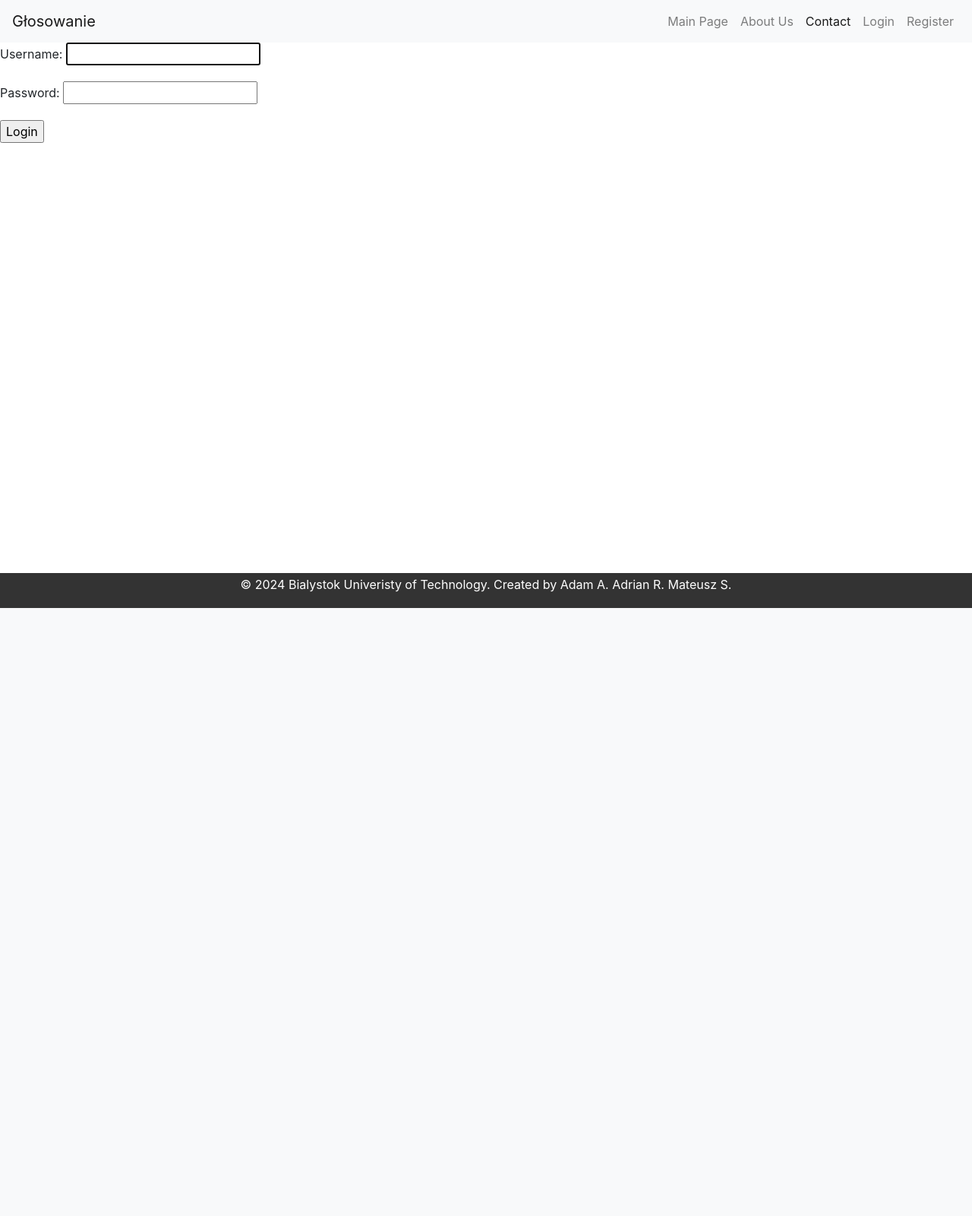
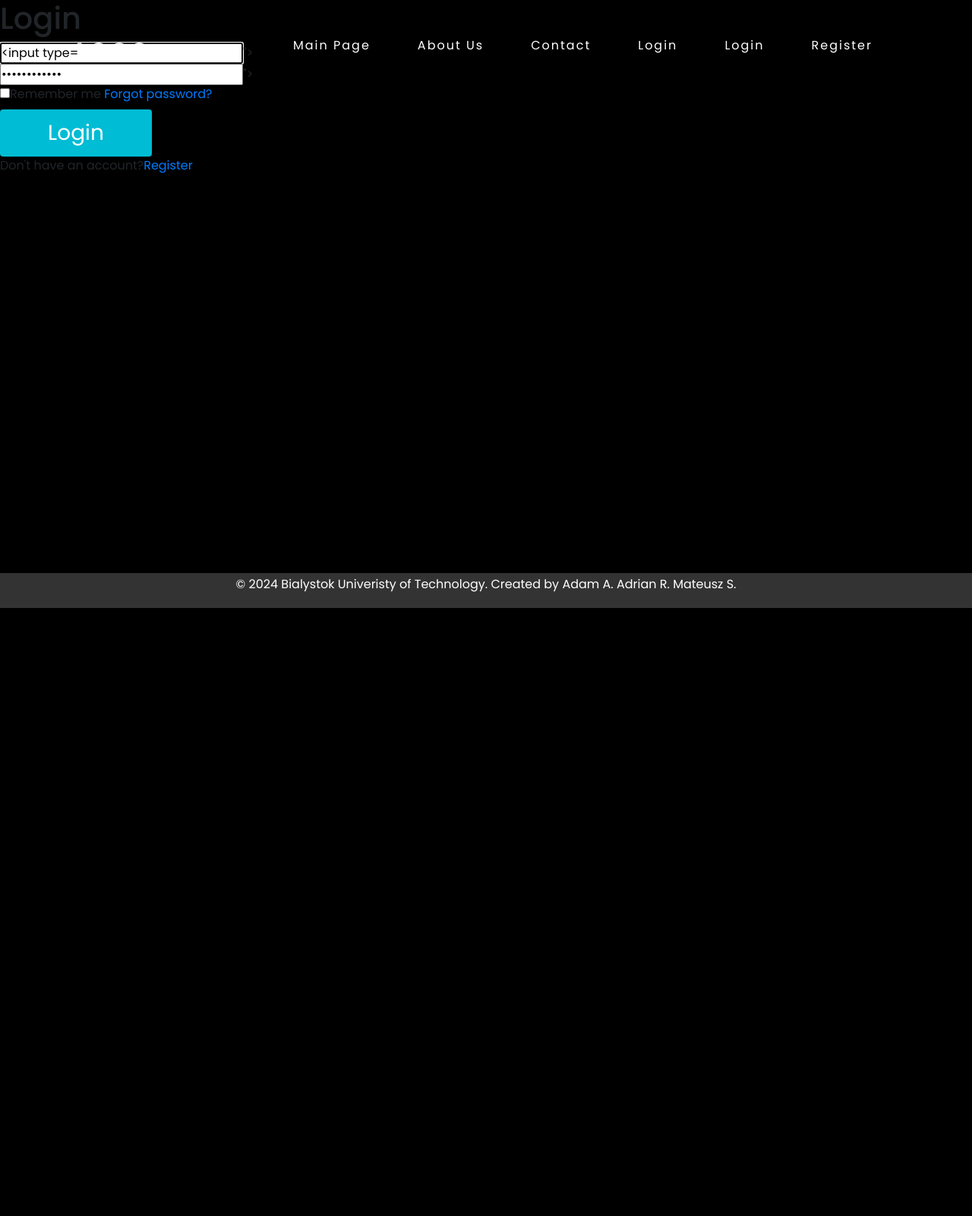
Before and after one commit to adrianapps/votingsystem, a Django app: page /login in a window 1280 px wide. Shown: the whole page at 76% size. Before the commit the page ends 800 px from the top, so only its background shows below. Run offline with Django 5.2, Linux system fonts and the light colour scheme; some libraries are stand-ins or nearby versions.

Commit message:
fixed navbar

```diff
--- a/account/templates/account/login.html
+++ b/account/templates/account/login.html
@@ -1,11 +1,29 @@
 {% extends 'election/base.html' %}
-
+<link href="https://unpkg.com/boxicons@2.1.4/css/boxicons.min.css" rel="stylesheet">
 {% block content %}
 
-    <form method="POST">
-        {% csrf_token %}
-        {{ form.as_p }}
-        <input type="submit" value="Login">
-    </form>
+    <div class="wrapper"?
+        <form method="POST">
+            {% csrf_token %}
+            <h1>Login</h1>
+            <div class="input-box">
+                <input type="text" placeholder="Username" required value="{{form.username}}">
+                <i class="bx bxs-user"></i>
+            </div>
+            <div class="input-box">
+                <input type="password" placeholder="Password" required value="{{form.password}}">
+                <i class="bx bxs-lock-alt"></i>
+            </div>
+            <div class="remember-forgot">
+                <label><input type="checkbox">Remember me</label>
+                <a href="#">Forgot password?</a>
+            </div>
+            <button type="submit" class="btn">Login</button>
+            <div class="register-link">
+                <p>Don't have an account?<a href="#">Register</a></p>
+            </div>
+        </form>
+
+    </div>
 
 {% endblock %}
--- a/election/templates/election/base.html
+++ b/election/templates/election/base.html
@@ -4,46 +4,33 @@
 <head>
     <meta charset="UTF-8">
     <meta name="viewport" content="width=device-width, initial-scale=1.0">
-    <title>Kontakt</title>
+    <title>Contact</title>
     <link href="https://stackpath.bootstrapcdn.com/bootstrap/4.5.2/css/bootstrap.min.css" rel="stylesheet">
     <link rel="stylesheet" href="/static/css/styles.css">
 </head>
 <body>
-<nav class="navbar navbar-expand-lg navbar-light bg-light">
-    <a class="navbar-brand" href="#">Głosowanie</a>
-    <button class="navbar-toggler" type="button" data-toggle="collapse" data-target="#navbarSupportedContent"
-            aria-controls="navbarSupportedContent" aria-expanded="false" aria-label="Toggle navigation">
-        <span class="navbar-toggler-icon"></span>
-    </button>
-
-    <div class="collapse navbar-collapse" id="navbarSupportedContent">
-        <ul class="navbar-nav ml-auto">
-            <li class="nav-item">
-                <a class="nav-link" href="{% url 'election:election-list' %}">Main Page</a>
-            </li>
-            <li class="nav-item">
-                <a class="nav-link" href="#">About Us</a>
-            </li>
-            <li class="nav-item active">
-                <a class="nav-link" href="{% url 'election:contact' %}">Contact <span
-                        class="sr-only">(current)</span></a>
-            </li>
-                <li class="nav-item">
-            {% if request.user.is_authenticated %}
-                <a class="nav-link" href="{% url 'account:logout' %}">Logout</a>
+    <header>
+        <a class="logo" href="#">LOGO</a>
+        <ul>
+            <li><a class="nav-link" href="{% url 'election:election-list' %}">Main Page</a></li>
+            <li><a class="nav-link" href="#">About Us</a></li>
+            <li><a class="nav-link" href="{% url 'election:contact' %}">Contact
+            <li><a class="nav-link" href="{% url 'account:login' %}">Login</a></li>
+            <li>
+                {% if request.user.is_authenticated %}
+                    <a class="nav-link" href="{% url 'account:logout' %}">Logout</a>
             </li>
 
             {% else %}
-                <li class="nav-item">
+            <li>
                 <a class="nav-link" href="{% url 'account:login' %}">Login</a>
             </li>
-                <li class="nav-item">
+            <li>
                 <a class="nav-link" href="{% url 'account:register' %}">Register</a>
             </li>
             {% endif %}
         </ul>
-    </div>
-</nav>
+    </header>
 
 {% block content %}
 {% endblock %}
@@ -53,13 +40,9 @@
 </footer>
 <script>
     window.addEventListener('scroll', function() {
-        var navbar = document.querySelector('.navbar');
-        if (window.scrollY > 0) {
-            navbar.classList.add('scrolled');
-        } else {
-            navbar.classList.remove('scrolled');
-        }
-    });
+        var header = document.querySelector("header");
+        header.classList.toggle("sticky", window.scrollY > 0);
+    })
 </script>
 <script src="https://code.jquery.com/jquery-3.5.1.slim.min.js"></script>
 <script src="https://cdn.jsdelivr.net/npm/@popperjs/core@2.5.3/dist/umd/popper.min.js"></script>
--- a/static/css/styles.css
+++ b/static/css/styles.css
@@ -1,13 +1,86 @@
 /* Dodaj stylizację CSS tutaj */
-body, html {
+@import url('https://fonts.googleapis.com/css?family=Poppins:200,300,400,500,600,700,800,900&display=swap');
+*
+{
     margin: 0;
     padding: 0;
-    height: 100%;
+    box-sizing: border-box;
+    font-family: 'Poppins', sans-serif;
 }
+
+body
+{
+    background: #000;
+    min-height: 200vh;
+}
+
+header
+{
+    position: fixed;
+    top: 0;
+    left: 0;
+    width: 100%;
+    display: flex;
+    justify-content: space-between;
+    align-items: center;
+    transition: 0.6s;
+    padding: 40px 100px;
+    z-index: 100000;
+}
+
+header.sticky
+{
+    padding: 5px 100px;
+    background: #fff;
+}
+
+header .logo
+{
+    position: relative;
+    font-weight: 700;
+    color: #fff;
+    text-decoration: none;
+    font-size: 2em;
+    text-transform: uppercase;
+    letter-spacing: 2px;
+    transition: 0.6s;
+}
+
+header ul
+{
+    position: relative;
+    display: flex;
+    justify-content: center;
+    align-items: center;
+}
+
+header ul li
+{
+    position: relative;
+    list-style: none;
+}
+
+header ul li a
+{
+    position: relative;
+    margin: 0 15px;
+    text-decoration: none;
+    color: #fff;
+    letter-spacing: 2px;
+    font-weight: 500px;
+    transition: 0.6s;
+}
+
+header.sticky .logo,
+header.sticky ul li a
+{
+    color: #000;
+}
+
+
 
 .container {
     position: relative;
-    z-index: 1;
     padding-top: 20%; /* Adjust as needed */
     margin: auto; /* Centrowanie kontenera */
     max-width: 800px; /* Maksymalna szerokość kontenera */
@@ -25,11 +98,7 @@ body, html {
 .avatar:hover {
     transform: translateY(-10px); /* Unoszenie avatara przy najechaniu kursorem */
 }
-.mail {
-    width: 100px;
-    height: auto;
-    margin: 20px auto; /* Wyśrodkowanie obrazka poczty i dodanie odstępu na górze i dole */
-}
+
 /* Footer styles */
 footer {
     position: fixed;
@@ -39,10 +108,13 @@ footer {
     color: #fff; /* Kolor tekstu stopki */
     padding: 3px 0; /* Wewnętrzny odstęp stopki */
     text-align: center; /* Wyśrodkowanie tekstu */
+    display: relative;
+    justify-content: space-between;
+    align-items: center;
 }
 .btn {
     position: relative;
-    background-color: #04AA6D;
+    background-color: #00bcd4;
     border: none;
     font-size: 28px;
     color: #FFFFFF;
@@ -77,7 +149,7 @@ footer {
     top: 0;
     left: 0;
     width: 100%;
-    height: 100%;
+    height: 100vh;
     overflow: hidden;
     z-index: -1;
 }
@@ -94,7 +166,7 @@ footer {
     min-height: 100%;
     width: auto;
     height: auto;
-    position: absolute;
+    position: fixed;
     top: 50%;
     left: 50%;
     transform: translate(-50%, -50%);
@@ -107,11 +179,3 @@ footer {
 .list-group-item {
     font-size: 1.2em; /* Adjust as needed */
 }
-.navbar {
-    transition: background-color 0.3s; /* Dodaj płynne przejście koloru tła */
-}
-
-.navbar.scrolled {
-    background-color: rgba(255, 255, 255, 0.9); /* Kolor tła nawigacji po przewinięciu */
-    box-shadow: 0 2px 4px rgba(0, 0, 0, 0.1); /* Dodaj cień */
-}
```
Also changed, not shown: static/css/style2.css (+6 -4 lines).
